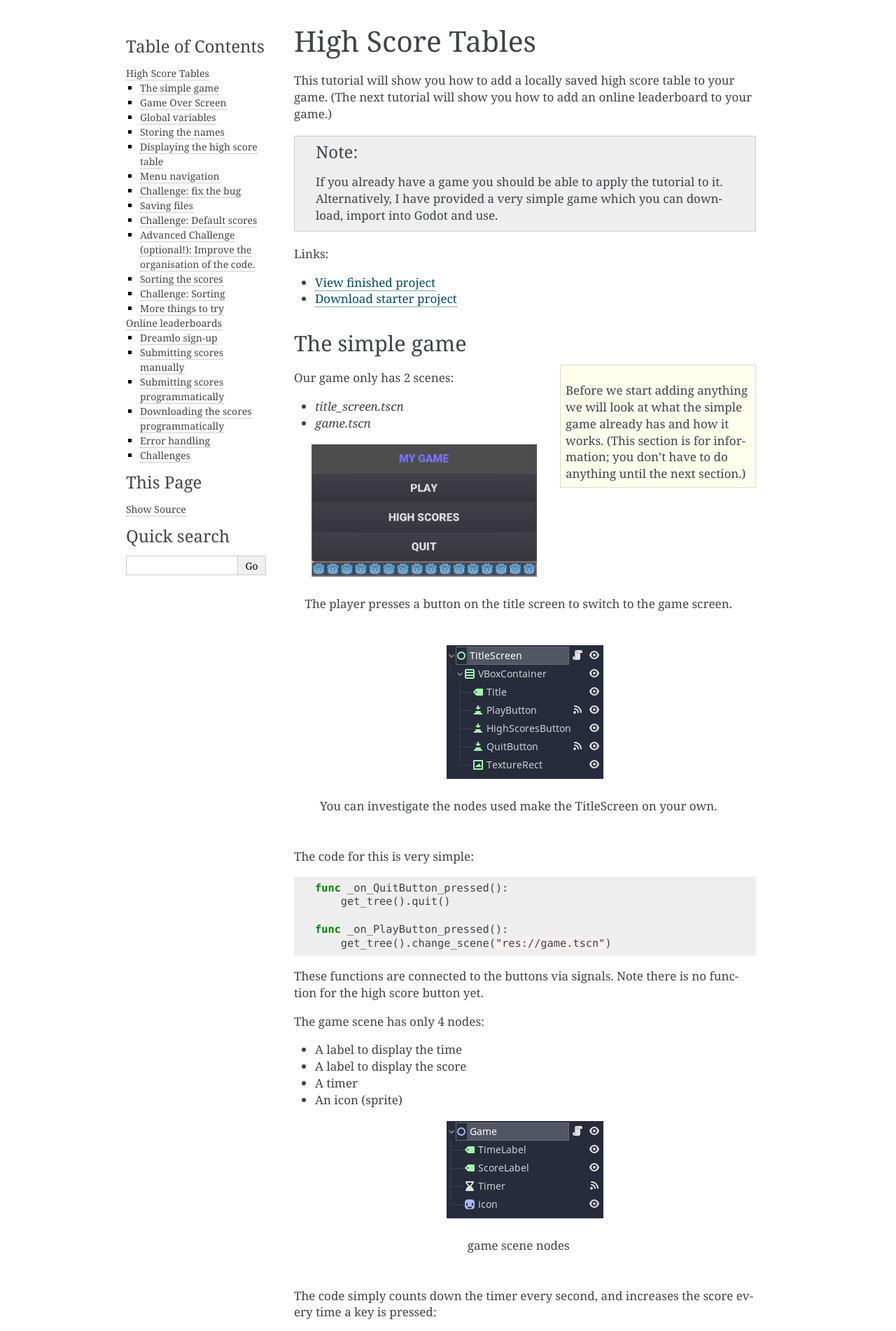
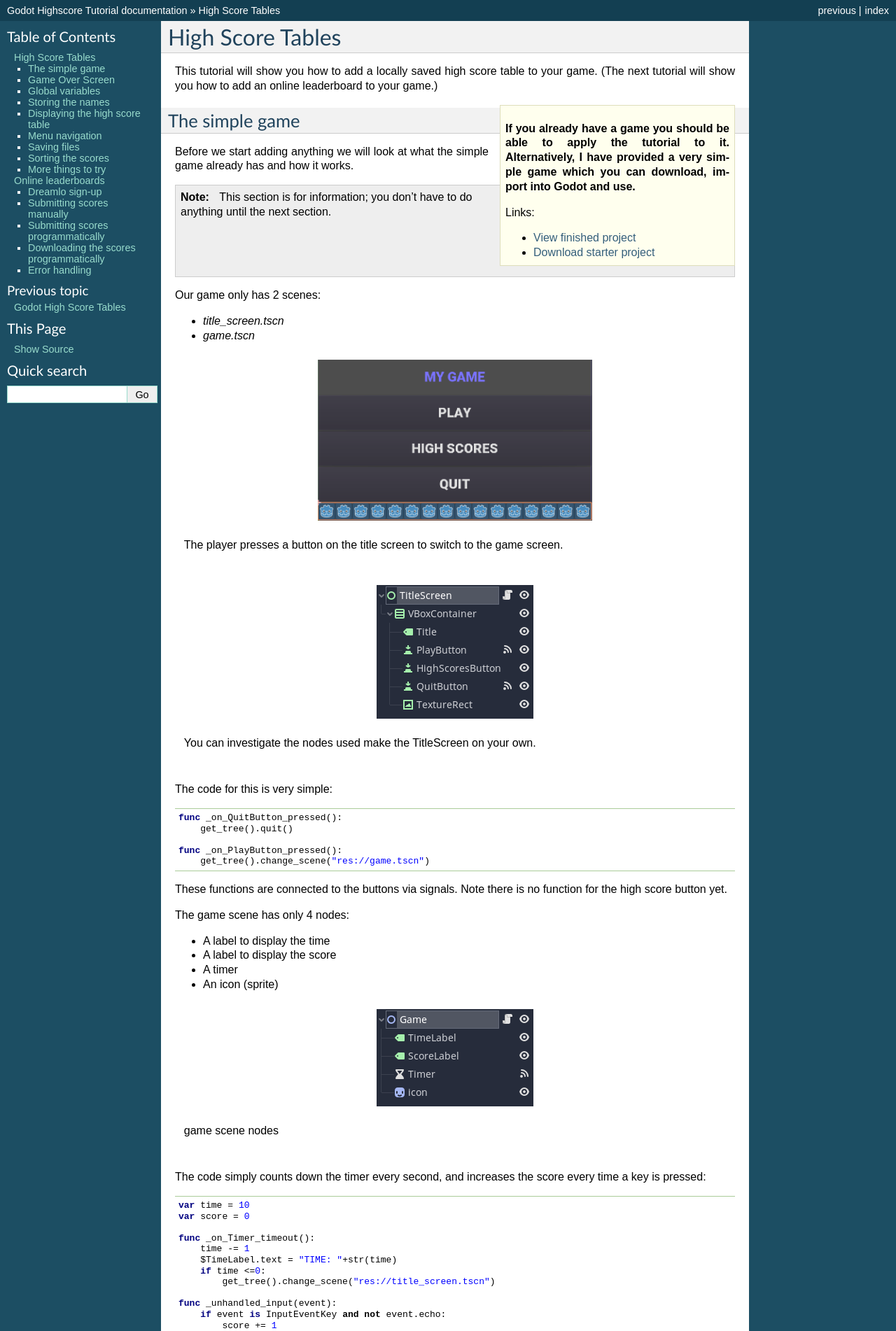
Before and after one commit to electronstudio/markdown_comparison, a Sphinx documentation site: the page built from sphinx/tutorial.rst, in a window 1280 px wide. Shown: the top 1902 px of the page at 70% size. Built offline with Sphinx 7.4.7, drawn with Linux system fonts in a browser that asks for light colours; some of the changed text lies outside the part shown.

Commit message:
improve RST

```diff
--- a/sphinx/conf.py
+++ b/sphinx/conf.py
@@ -44,7 +44,7 @@ exclude_patterns = ['_build', 'Thumbs.db', '.DS_Store']
 # The theme to use for HTML and HTML Help pages.  See the documentation for
 # a list of builtin themes.
 #
-html_theme = 'alabaster'
+html_theme = 'classic'
 
 # Add any paths that contain custom static files (such as style sheets) here,
 # relative to this directory. They are copied after the builtin static files,
@@ -53,13 +53,25 @@ html_static_path = ['_static']
 
 latex_show_urls = 'footnote'
 
-pygments_style = 'colorful'
+
+#['default', 'emacs', 'friendly', 'colorful', 'autumn', 'murphy', 'manni', 'material', 'monokai', 'perldoc', 'pastie', 'borland', 'trac', 'native', 'fruity', 'bw', 'vim', 'vs', 'tango', 'rrt', 'xcode', 'igor', 'paraiso-light', 'paraiso-dark', 'lovelace', 'algol', 'algol_nu', 'arduino', 'rainbow_dash', 'abap', 'solarized-dark', 'solarized-light', 'sas', 'stata', 'stata-light', 'stata-dark', 'inkpot', 'zenburn', 'gruvbox-dark', 'gruvbox-light']
+
+
+#pygments_style = 'stata-light'
+#pygments_style = 'manni'
+#pygments_style = 'vs'
+#pygments_style = 'trac'
+pygments_style = 'borland'
+highlight_language ='gdscript'
+
 latex_elements = {
     # The paper size ('letterpaper' or 'a4paper').
     'papersize': 'a4paper',
 
     # The font size ('10pt', '11pt' or '12pt').
     'pointsize': '12pt',
+
+    'figure_align': 'H',
 
     # Additional stuff for the LaTeX preamble.
     'preamble': r'''
@@ -68,5 +80,5 @@ latex_elements = {
         \usepackage{inconsolata}
     ''',
     'passoptionstopackages': r'\PassOptionsToPackage{svgnames}{xcolor}',
-    'sphinxsetup':'verbatimwithframe=false, VerbatimColor={named}{AliceBlue}',
+    'sphinxsetup':'verbatimwithframe=false, VerbatimColor={named}{AliceBlue}, VerbatimHighlightColor={named}{Yellow}',
 }
--- a/sphinx/tutorial.rst
+++ b/sphinx/tutorial.rst
@@ -5,26 +5,26 @@ This tutorial will show you how to add a locally saved high score table
 to your game. (The next tutorial will show you how to add an online
 leaderboard to your game.)
 
-.. note::
-    If you already have a game you should be able to apply the tutorial to
-    it. Alternatively, I have provided a very simple game which you can
-    download, import into Godot and use.
+.. sidebar::
+   If you already have a game you should be able to apply the tutorial to
+   it. Alternatively, I have provided a very simple game which you can
+   download, import into Godot and use.
 
-Links:
+   Links:
 
--  `View finished
-   project <https://electronstudio.github.io/godot_high_scores_tutorial>`__
--  `Download starter
-   project <https://electronstudio.github.io/godot_high_scores_tutorial/godot_high_scores_starter_version.zip>`__
+   -  `View finished
+      project <https://electronstudio.github.io/godot_high_scores_tutorial>`__
+   -  `Download starter
+      project <https://electronstudio.github.io/godot_high_scores_tutorial/godot_high_scores_starter_version.zip>`__
 
 The simple game
 ---------------
 
-.. sidebar::
+Before we start adding anything we will look at what the simple game already has and how it works.
 
-   Before we start adding anything we will look at what the simple game
-   already has and how it works. (This section is for information; you
-   don’t have to do anything until the next section.)
+.. note::
+   This section is for information; you
+   don’t have to do anything until the next section.
 
 Our game only has 2 scenes:
 
@@ -44,7 +44,7 @@ Our game only has 2 scenes:
 
 The code for this is very simple:
 
-.. code:: gdscript
+.. code-block:: gdscript
 
    func _on_QuitButton_pressed():
        get_tree().quit()
@@ -118,7 +118,7 @@ We need somewhere for the player to enter his name, so let’s make a
       into the **[empty]** font field.
    -  In the Inspector, enter into the *Text* field
 
-::
+.. code:: none
 
    GAMEOVER
 
@@ -399,28 +398,28 @@ new line highlighted below:
 
 Run the game and check your scores load and save.
 
-Challenge: Default scores
--------------------------
+.. sidebar:: Challenge: Default scores
 
-The first time you play the game, the score table is empty. Could you
-add some default scores in the code to fill it?
+   The first time you play the game, the score table is empty. Could you
+   add some default scores in the code to fill it?
 
-Advanced Challenge (optional!): Improve the organisation of the code.
----------------------------------------------------------------------
+.. sidebar:: Advanced Challenge: Improve the organisation of the code.
 
-Change the above function to be:
+   Change the above function to be:
 
-.. code:: gdscript
+   .. code:: gdscript
 
-   func _on_LineEdit_text_entered(new_text):
-       Globals.add_score(new_text)
-       get_tree().change_scene("res://score_table.tscn")
+      func _on_LineEdit_text_entered(new_text):
+          Globals.add_score(new_text)
+          get_tree().change_scene("res://score_table.tscn")
 
-Then write the ``add_score`` function in ``globals.gd`` to make this
-work.
+   Then write the ``add_score`` function in ``globals.gd`` to make this
+   work.
 
-(If you attempt this challenge but do not complete it, remember to undo
-the changes you made to the *on_LineEdit_text_entered* function.)
+   .. warning::
+
+      If you attempt this challenge but do not complete it, remember to undo the
+      changes you made to the *on_LineEdit_text_entered* function.
 
 Sorting the scores
 ------------------
@@ -457,7 +456,8 @@ Add this to the bottom of **globals.gd**:
 Edit the **save_scores** function so that it sorts every time it saves
 (new line highlighted)
 
-::
+.. code-block::
+   :emphasize-lines: 2
 
    func save_scores():
        bubble_sort()
@@ -467,15 +467,16 @@ Edit the **save_scores** function so that it sorts every time it saves
        file.store_var(scores)
        file.close()
 
-Challenge: Sorting
-------------------
+.. sidebar:: Challenge
 
-This bubble sort is not optimized. Make it ``return`` as soon as it
-completes a pass with no swaps.
+   This bubble sort is not optimized. Make it ``return`` as soon as it
+   completes a pass with no swaps.
 
-Implement some better sorting algorithms, such as `Merge
-Sort <https://en.wikipedia.org/wiki/Merge_sort>`__ and `Insertion
-Sort <https://en.wikipedia.org/wiki/Insertion_sort>`__
+.. sidebar:: Advanced Challenge
+
+   Implement some better sorting algorithms, such as `Merge
+   Sort <https://en.wikipedia.org/wiki/Merge_sort>`__ and `Insertion
+   Sort <https://en.wikipedia.org/wiki/Insertion_sort>`__
 
 More things to try
 ------------------
@@ -486,6 +487,7 @@ Display ranking number 1, 2, 3, etc next to the names.
 
 What do you do when there are too many scores to fit on the screen?
 Delete the lowest ones? Or provide buttons to scroll up and down?
+
 
 Online leaderboards
 ===================
@@ -514,6 +516,8 @@ server to retrieve them:
 
 Usually I would not suggest relying on third party servers for your
 game.
+
+.. sidebar::
 
    If you use a third party leaderboard service, what will the effect on
    your game be if it is not running? Do you think it will still be
@@ -561,7 +565,7 @@ Copy this URL into a new web browser window and press enter, but replace
 the code with your *private* code. (You can see this example on your
 private dreamlo page with the correct code already filled in)
 
-::
+.. code:: none
 
    http://dreamlo.com/lb/Sv3NeBzS0016IwMfZjGudTESQhkHwEpQ/add/Carmine/100
 
@@ -613,7 +617,8 @@ Submitting scores programmatically
    **on_LineEdit_text_entered** function so it looks like this (3 new
    lines):
 
-::
+.. code-block::
+   :emphasize-lines: 5-7
 
    func _on_LineEdit_text_entered(new_text):
        Globals.scores.append(Globals.score)
@@ -788,26 +793,25 @@ Edit the function so that it looks like this:
            $Names.text += i["name"] + '\n'
            $Scores.text += i["score"] + '\n'
 
-Challenges
-----------
+.. sidebar:: Challenges
 
-Show the user what is going on. Display **Downloading Scores** when the
-scene loads, and then display **Scores Downloaded** when they have
-downloaded successfully. If one of the errors happens, display what the
-error is.
+   * Show the user what is going on. Display **Downloading Scores** when the
+     scene loads, and then display **Scores Downloaded** when they have
+     downloaded successfully. If one of the errors happens, display what the
+     error is.
 
-Handle the case when the table contains only one score. Hint:
+   *  Handle the case when the table contains only one score. Hint:
 
-.. code:: gdscript
+      .. code:: gdscript
 
-   if scores is Dictionary:
-       $Names.text == scores["name"]
+         if scores is Dictionary:
+             $Names.text == scores["name"]
 
-Add additional error checks. For example, what would happen if the JSON
-did not contain an entry for ``leaderboard``?
+   *  Add additional error checks. For example, what would happen if the JSON
+      did not contain an entry for ``leaderboard``?
 
-Dreamlo also allows a time to be submitted along with the score. This is
-useful for games with a timer. Submit times for your game.
+   *  Dreamlo also allows a time to be submitted along with the score. This is
+      useful for games with a timer. Submit times for your game.
 
 .. |newscene| image:: newscene.png
 .. |image1| image:: tablenames.png
```
Also changed, not shown: other parts of sphinx/tutorial.rst (+5 -6 lines), 3 other files.
